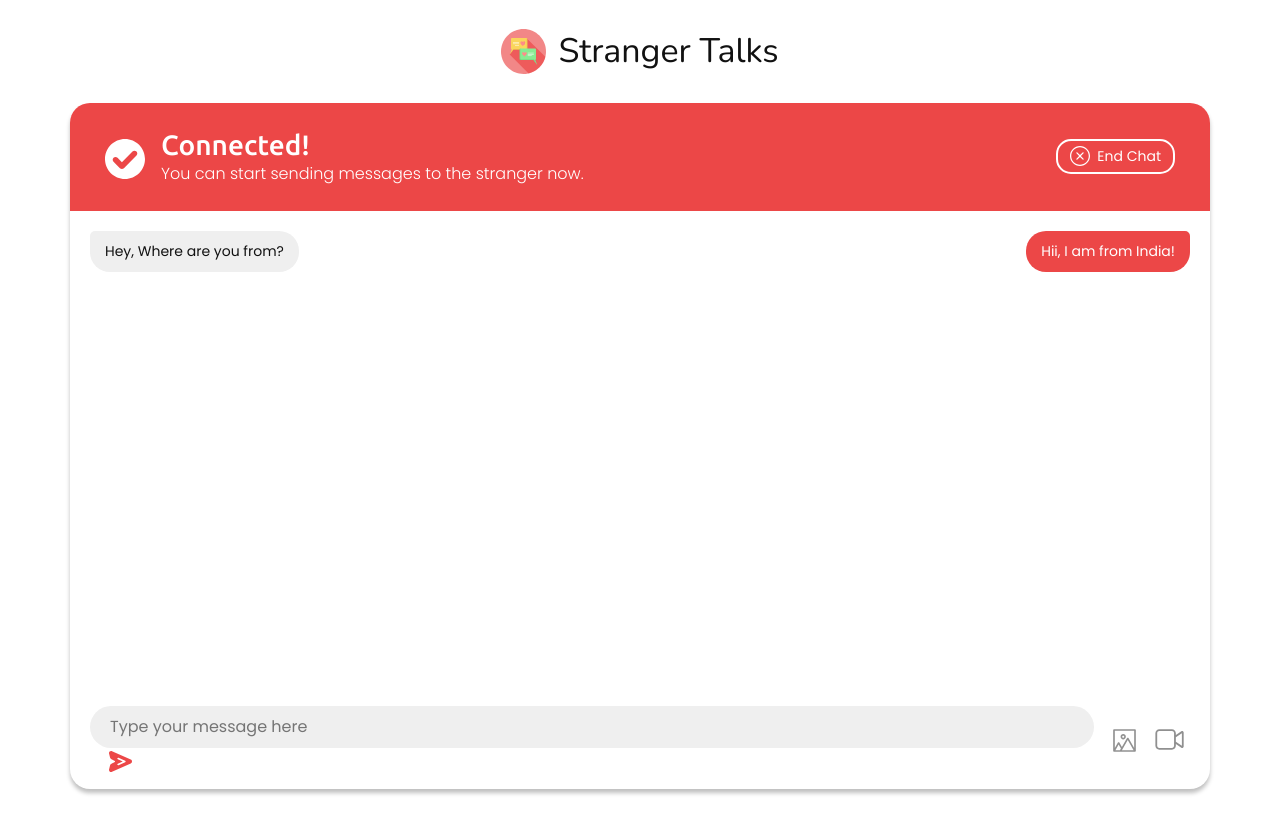
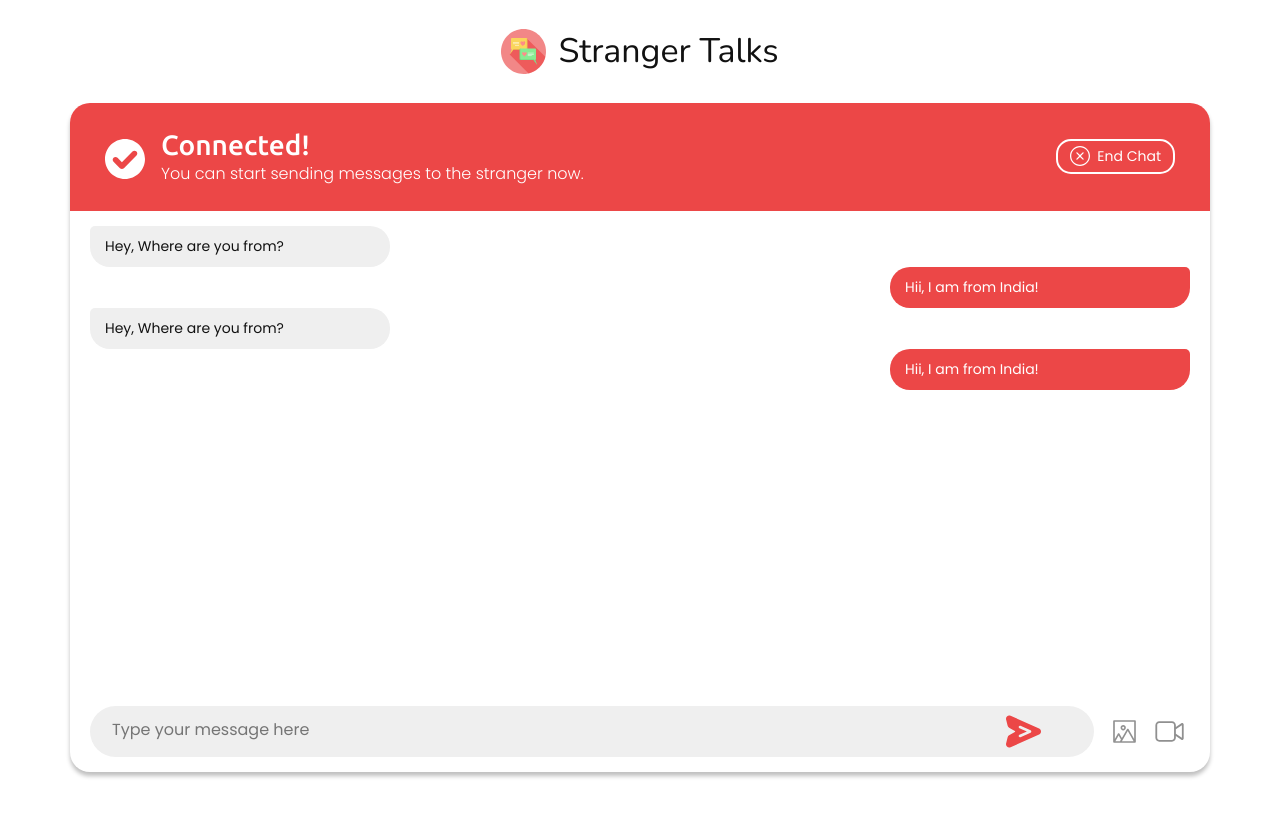
Before and after one commit to Nitish0399/stranger-talks, a React (Create React App) app: page /chat in a window 1280 px wide. Shown: the top 834 px of the page. Built offline with nearby package versions, Linux system fonts and the light colour scheme.

Commit message:
update chat body styles

```diff
--- a/src/components/ChatBody.js
+++ b/src/components/ChatBody.js
@@ -7,6 +7,8 @@ class ChatBody extends React.Component {
     return (<div id={styles['chat-body']}>
       <ChatMsg message="Hey, Where are  you from?" msgType="Received"/>
       <ChatMsg message="Hii, I am from India!" msgType="Sent"/>
+      <ChatMsg message="Hey, Where are  you from?" msgType="Received"/>
+      <ChatMsg message="Hii, I am from India!" msgType="Sent"/>
     </div>);
   }
 }
--- a/src/components/ChatFooter.js
+++ b/src/components/ChatFooter.js
@@ -7,9 +7,9 @@ import videoIcon from "../images/video-icon.svg";
 class ChatFooter extends React.Component {
   render() {
     return (<div id={styles['chat-footer']} className="d-flex justify-content-between align-items-center">
-      <div className="flex-grow-1">
-        <input type="text" id={styles['chat-input']} placeholder="Type your message here"/>
-        <button type="button" id={styles['photo-upload-btn']}><img src={sendIcon} alt="Send Icon"/></button>
+      <div id={styles['chat-input']} className="flex-grow-1">
+        <input type="text" placeholder="Type your message here"/>
+        <button type="button" id={styles['send-btn']}><img src={sendIcon} alt="Send Icon"/></button>
       </div>
       <button type="button" id={styles['photo-upload-btn']}><img src={photoIcon} alt="Photo Icon"/></button>
       <button type="button" id={styles['video-upload-btn']}><img src={videoIcon} alt="Video Icon"/></button>
--- a/src/components/ChatMsg.js
+++ b/src/components/ChatMsg.js
@@ -1,11 +1,8 @@
-import React from 'react'
-import PropTypes from 'prop-types'
+import React from 'react';
 import styles from "../styles/chat.module.css";
 
 class ChatMsg extends React.Component {
-  constructor(props) {
-    super(props);
-  }
+
   render() {
     let msgStyleClassName = "sent-msg";
 
@@ -13,7 +10,7 @@ class ChatMsg extends React.Component {
       msgStyleClassName = "received-msg";
     }
 
-    return (<div className={styles[msgStyleClassName]}>
+    return (<div className={`${styles["chat-msg"]} ${styles[msgStyleClassName]}`}>
       <span>{this.props.message}</span>
     </div>);
   }
--- a/src/styles/chat.module.css
+++ b/src/styles/chat.module.css
@@ -70,7 +70,7 @@
 #chat-body {
   height: 60vh;
   padding: 15px 0;
-  position: relative;
+  /* position: relative; */
 }
 
 /* Chat Footer */
@@ -81,14 +81,25 @@
 
 #chat-input {
   border-radius: 50px;
+  padding: 7px 10px 7px 20px;
+  background: #efefef;
+  outline: none;
+}
+
+#chat-input input {
   font-size: 16px;
   line-height: 28px;
   border: none;
   color: #333333;
-  padding: 7px 20px;
-  width: 100%;
+  width: 90%;
   background: #efefef;
   outline: none;
+}
+
+#send-btn {
+  background: none;
+  border: none;
+  margin: 0 7px 0 13px;
 }
 
 #photo-upload-btn {
@@ -114,30 +125,25 @@
 
 /* Chat Message */
 
-.sent-msg {
-  display: inline-block;
-  background: #ec4747;
-  color: #ffffff;
+.chat-msg {
   padding: 10px 15px;
   font-size: 14px;
   margin: 5px 0;
-  border-radius: 20px 5px 20px 20px;
-  position: absolute;
-  right: 20px;
   max-width: 300px;
 }
 
+.sent-msg {
+  background: #ec4747;
+  color: #ffffff;
+  border-radius: 20px 5px 20px 20px;
+  margin: 0 20px 0 auto;
+}
+
 .received-msg {
-  display: inline-block;
   background: #efefef;
   color: #111111;
-  padding: 10px 15px;
-  font-size: 14px;
-  margin: 5px 0;
   border-radius: 5px 20px 20px 20px;
-  position: absolute;
-  left: 20px;
-  max-width: 300px;
+  margin: 0 auto 0 20px;
 }
 
 /* -------------  Media Queries ------------ */
```
